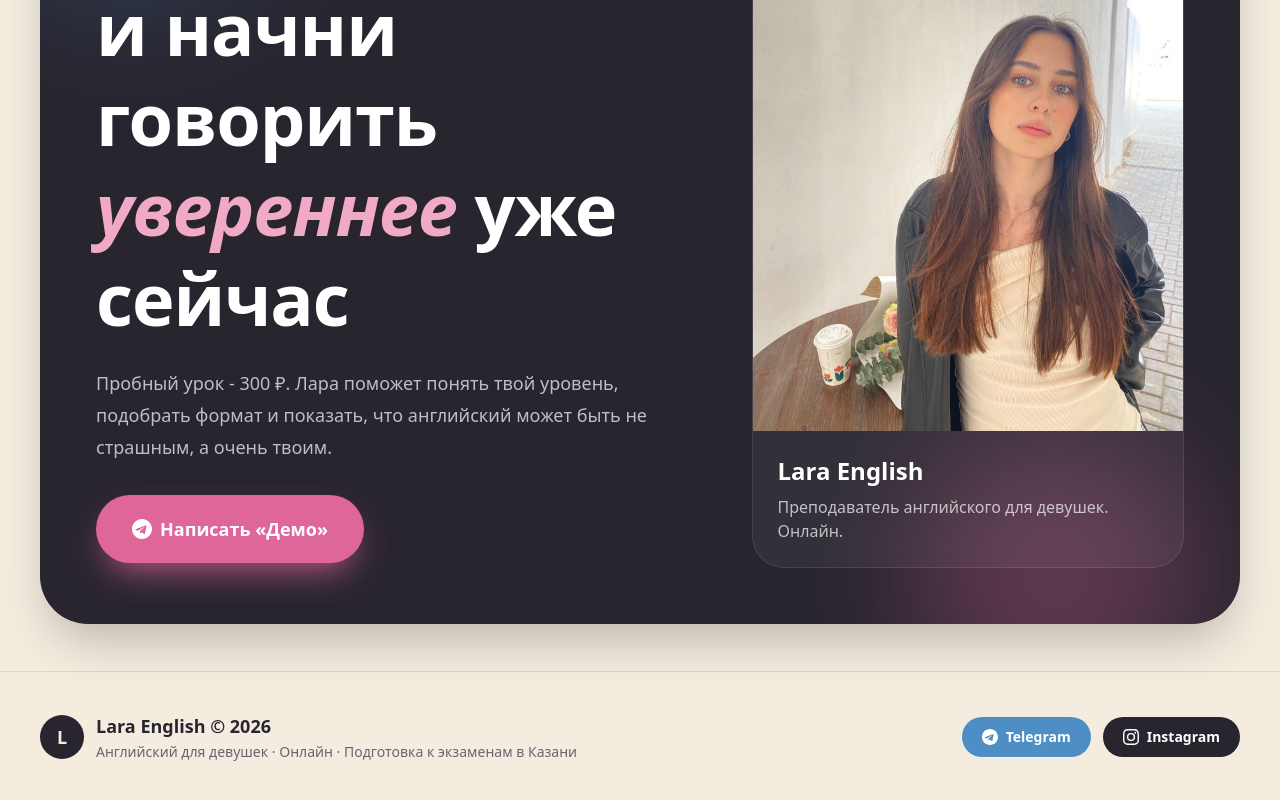
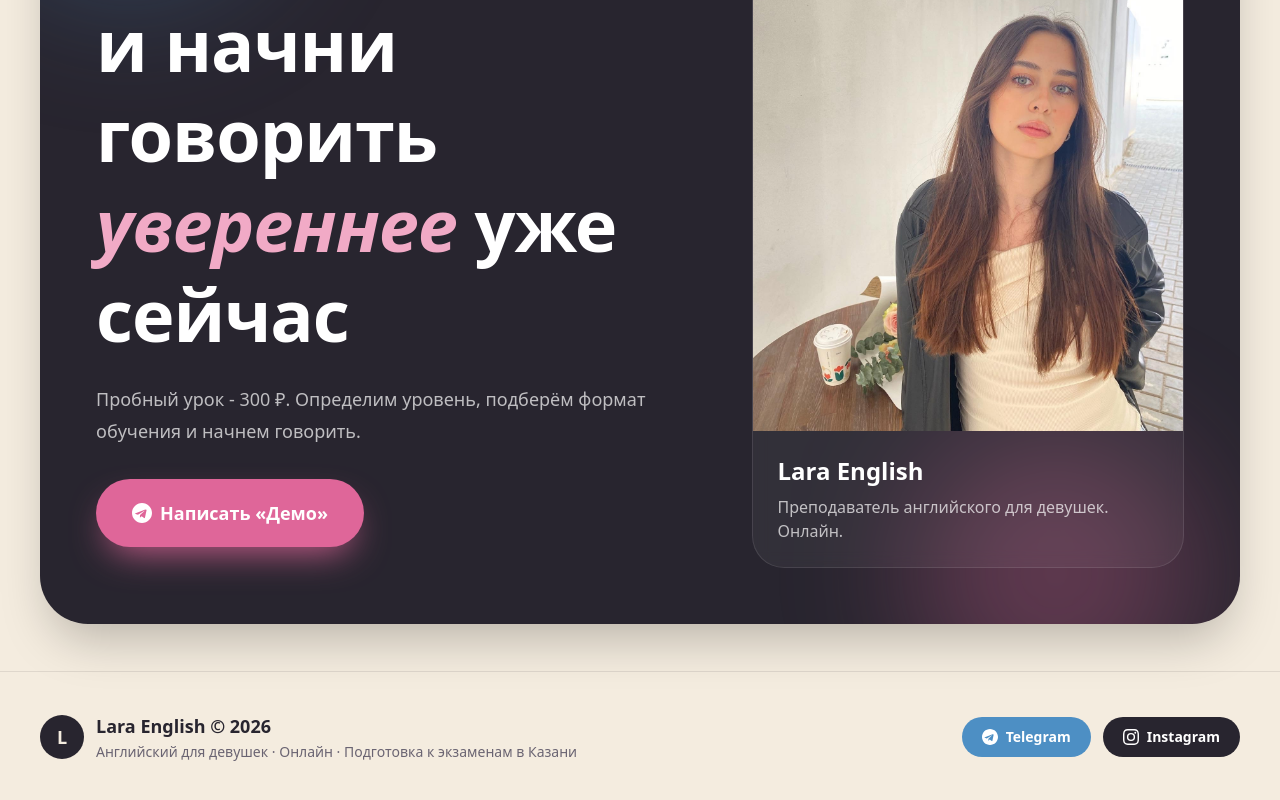
Before and after one commit to BabatahaMetehri/limara-website, a Next.js app: page / in a window 1280 px wide. Shown: the part 7420-8220 px from the top of the page. Built offline with nearby package versions, Linux system fonts and the light colour scheme.

Commit message:
changed text

```diff
--- a/app/page.tsx
+++ b/app/page.tsx
@@ -1207,9 +1207,8 @@ function FinalCTA() {
                 <span className="italic text-blush">увереннее</span> уже сейчас
               </h2>
               <p className="mt-6 max-w-2xl text-lg leading-8 text-white/70">
-                Пробный урок - 300 ₽. Лара поможет понять твой уровень,
-                подобрать формат и показать, что английский может быть не
-                страшным, а очень твоим.
+                Пробный урок - 300 ₽. Определим уровень, подберём формат
+                обучения и начнем говорить.
               </p>
               <a
                 href={TG}
```
